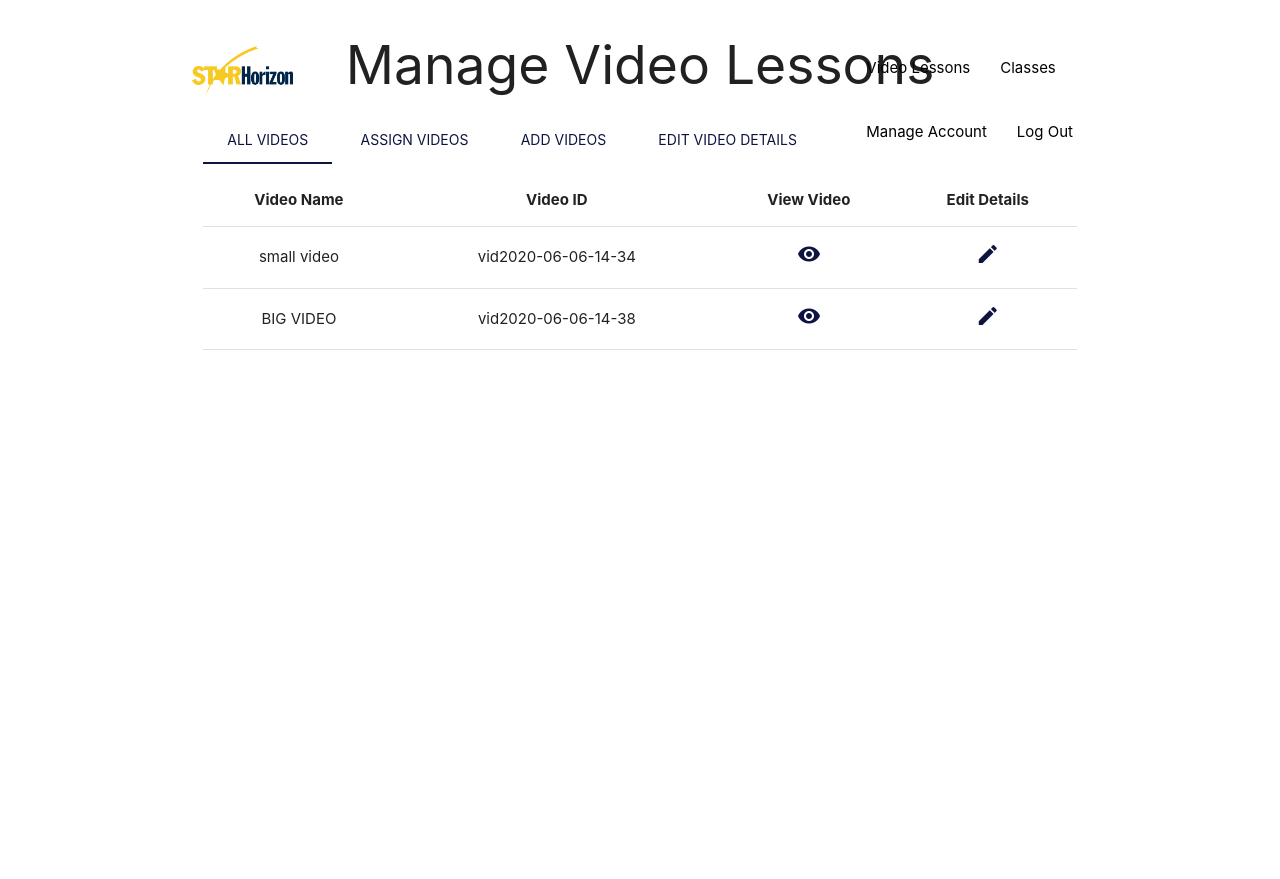
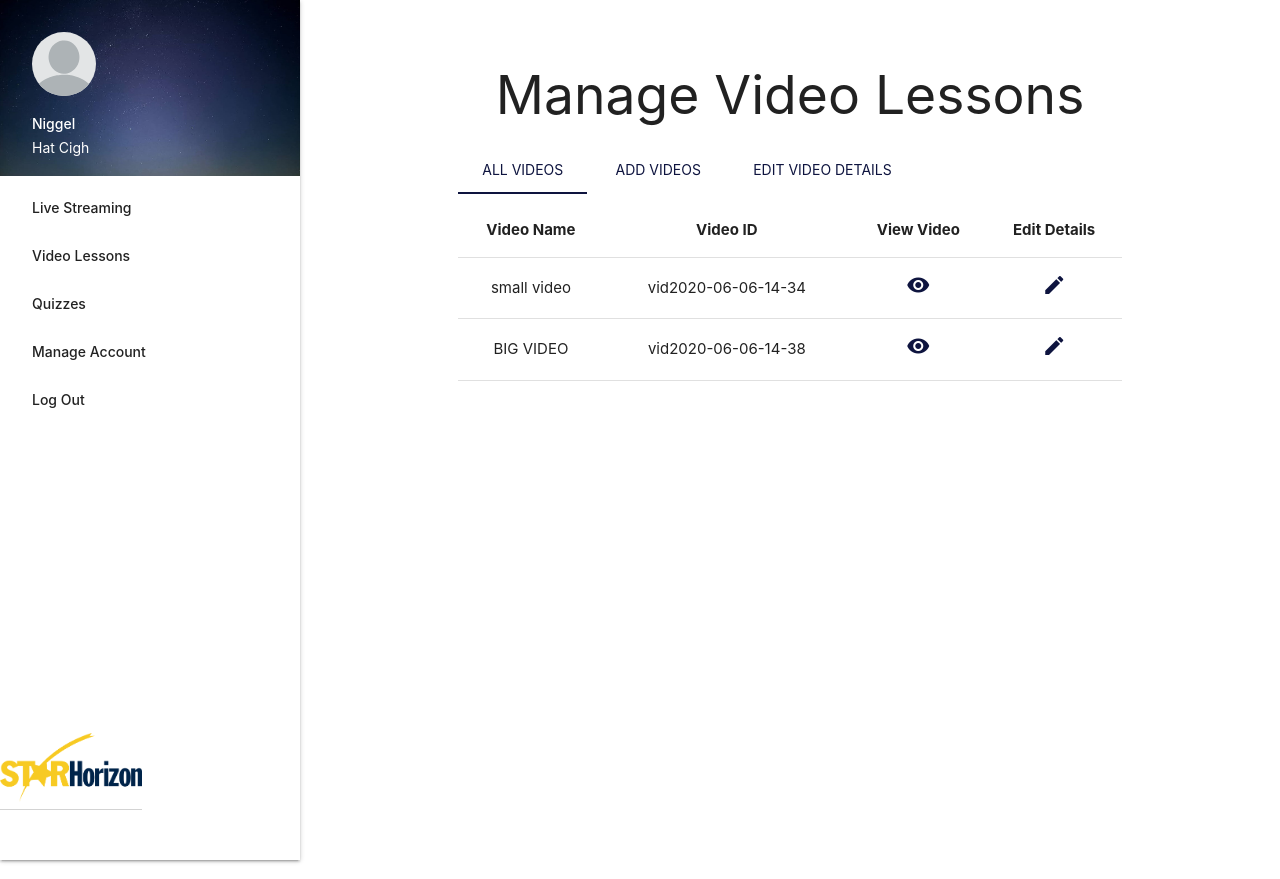
Before and after one commit to yongtheskill/StarHorizonElearning, a Django app: page /videoLessons/manage/ in a window 1280 px wide. Before the commit the page ends 350 px from the top, so only its background shows below. Run offline with Django 3.2, Linux system fonts and the light colour scheme; a user stored in the database is signed in; data comes from the database, SQL or seed files in the repository; both versions use the stored data as it was after the commit.

Commit message:
fix video uploading

```diff
--- a/templates/base.html
+++ b/templates/base.html
@@ -17,7 +17,36 @@
   </head>
 
   <body>
+    {% if isHome != True and user.is_authenticated%}
+    <ul id="slide-out" class="sidenav sidenav-fixed">
+      <li><div class="user-view">
+        <div class="background">
+          <img class="responsive-img" src="{% static "img/sky.jpg" %}">
+        </div>
+        <a href="/account/manage/"><img class="circle" style="object-fit: cover;" src="{% if user.profilePic %}{{ user.profilePic.url }}{% else %}{% static "img/blankProfile.svg" %}{% endif %}"></a>
+        <a href="/account/manage/"><span class="name white-text">{{ user.username }}</span></a>
+        <a href="/account/manage/"><span class="email white-text">{{ user.institution }}</span></a>
+      </div></li>
+      <!-- if teacher -->
+      {% if user.accountType == "Teacher" %}
+      <li><a href="/#notYet">Live Streaming</a></li>
+      <li><a href="/videoLessons/manage">Video Lessons</a></li>
+      <li><a href="/quizzes/manage">Quizzes</a></li>
+      {% endif %}
 
+      <!-- if logged in -->
+      {% if user.is_authenticated %}
+      <li><a href='/account/manage'>Manage Account</a></li>
+      <li><a href='/logout'>Log Out</a></li>
+      {% else %}
+      <li><a href='/login'>Login</a></li>
+      {% endif %}
+
+      <a href="/" style="position: absolute; bottom: 50px;" class="logo-container"><img class="brand-logo" src="{% static "img/StarHorizonLogoDark.png" %}" alt="Star Horizon Logo"></a>
+    </ul>
+    <a href="#" data-target="slide-out" class="sidenav-trigger"><i class="material-icons">menu</i></a>
+
+    {% else %}
     <style>
       header, main, footer {
           padding-left: 0px;
@@ -50,7 +79,7 @@
         </div>
       </nav>
     </div>
-
+    {% endif %}
 
 
 
@@ -72,7 +101,7 @@
       integrity="sha256-CSXorXvZcTkaix6Yvo6HppcZGetbYMGWSFlBw8HfCJo=" crossorigin="anonymous"></script>
       <script type="text/javascript" src="{% static "js/materialize.min.js" %}"></script>
       <script>
-        $('.sidenav').sidenav('methodName');
+        $('.sidenav').sidenav();
       </script>
       {% block javascript %}
       {% endblock %}
--- a/videoLessons/templates/videoLessons/manage.html
+++ b/videoLessons/templates/videoLessons/manage.html
@@ -49,7 +49,6 @@
     <div class="col s12">
         <ul class="tabs">
             <li class="tab"><a href="#all">All Videos</a></li>
-            <li class="tab"><a href="#assign">Assign Videos</a></li>
             <li class="tab"><a href="#add">Add Videos</a></li>
             <li class="tab"><a href="#edit">Edit Video Details</a></li>
         </ul>
@@ -85,36 +84,6 @@
                 {% endfor %}
             </tbody>
         </table>
-    </div>
-
-
-
-
-
-
-
-
-    <div id="assign" class="col s12">
-        {% for i in videoLessonObjects %}
-        <div class="grey lighten-3">
-            <div class="row">
-                <div class="col s4">
-                    <h5>{{ i.videoName }}</h5>
-                </div>
-                <div class="col s4">
-                    <div class="row">
-                        <form class="col s12">
-                            <div class="row">
-                                <div class="chips"></div>
-                            </div>
-                          </form>
-                    </div>
-                </div>
-            </div>
-
-        </div>
-        {% endfor %}
-
     </div>
 
 
@@ -166,14 +135,24 @@
                             </div>
                         </div>
                     </div>
+                        <div class="input-field col s12 m6">
+                            <select name="assignedCourse" required>
+                                <option value="" disabled selected>Select course for video</option>
+                                {% for i in courseObjects %}
+                                <option value="{{i.pk}}">{{i.courseName}}</option>
+                                {% endfor %}
+                            </select>
+                            <label>Assign video to course</label>
+                        </div>
+                    </div>
                 </div>
 
                 <div class="row">
                     <div class="input-field col s12 m6">
                         <select required>
-                        <option selected>None</option>
-                        <option>Quiz</option>
-                        <option>Next Video</option>
+                            <option selected>None</option>
+                            <option>Quiz</option>
+                            <option>Next Video</option>
                         </select>
                         <label>Action to do after video</label>
                     </div>
--- a/videoLessons/views.py
+++ b/videoLessons/views.py
@@ -7,6 +7,7 @@ import re
 from .fileHandler import handle_uploaded_file
 
 from .models import Video
+from accountManagement.models import Course
 
 import pytz
 sgp = pytz.timezone('Asia/Singapore')
@@ -19,7 +20,7 @@ def manageVideoLessons(request):
     nowTime = datetime.now()
     timestamp = nowTime.strftime("%Y-%m-%d-%H-%M")
 
-    baseContext = {"videoLessonObjects": Video.objects.all, "videoIDtoUse": "vid%s" % (timestamp)}
+    baseContext = {"videoLessonObjects": Video.objects.all, "videoIDtoUse": "vid%s" % (timestamp), "courseObjects": Course.objects.all, }
 
     if request.user.accountType != 'Teacher':
         context = {"notAuthorised": True}
@@ -35,7 +36,7 @@ def manageVideoLessons(request):
             videoName = request.POST["videoName"]
             additionalComments = request.POST["additionalComments"]
             videoID = request.POST["videoID"]
-
+            afterAction = request.POST["afterAction"]
 
             #validate that video name is unique
             if (Video.objects.filter(videoName=videoName).exists()):
@@ -64,13 +65,19 @@ def manageVideoLessons(request):
                     return render(request, 'videoLessons/manage.html', context)
 
 
+                #find matching course
+                assignedCourseID = request.POST["assignedCourse"]
+                assignedCourse = Course.objects.get(pk=assignedCourseID)
+
                 #create project with entered values
                 newVideo = Video()
                 newVideo.videoName = videoName
                 newVideo.additionalComments = additionalComments
                 newVideo.videoID = videoID
                 newVideo.videoFile = request.FILES['videoFile']
+                newVideo.afterAction = afterAction
                 newVideo.completeionURL = "nothing for now"
+                newVideo.course = assignedCourse
                 newVideo.save()
                 #return success
                 context = {**baseContext, "notification": "Video: %s successfully created!" % (videoName), }
@@ -114,13 +121,10 @@ def manageVideoLessons(request):
 #video view page
 @login_required
 def viewVideo(request, videoID):
-    videoFilename = "vid%s.mp4" % (videoID)
-    videoObject = Video.objects.filter(videoFile=videoFilename)
-
-    print(videoObject[0])
-    if (videoObject.exists()):
-        context = {"videoObject": videoObject[0]}
+    try:
+        videoObject = Video.objects.get(videoID=videoID)
+        context = {"videoObject": videoObject}
         return render(request, 'videoLessons/view.html', context)
-    else:
+    except:
         context = {"error": "Sorry, this video does not exist", "onModalCloseRedirect": "/"}
         return render(request, 'videoLessons/view.html', context)
```
Also changed, not shown: db.sqlite3.
